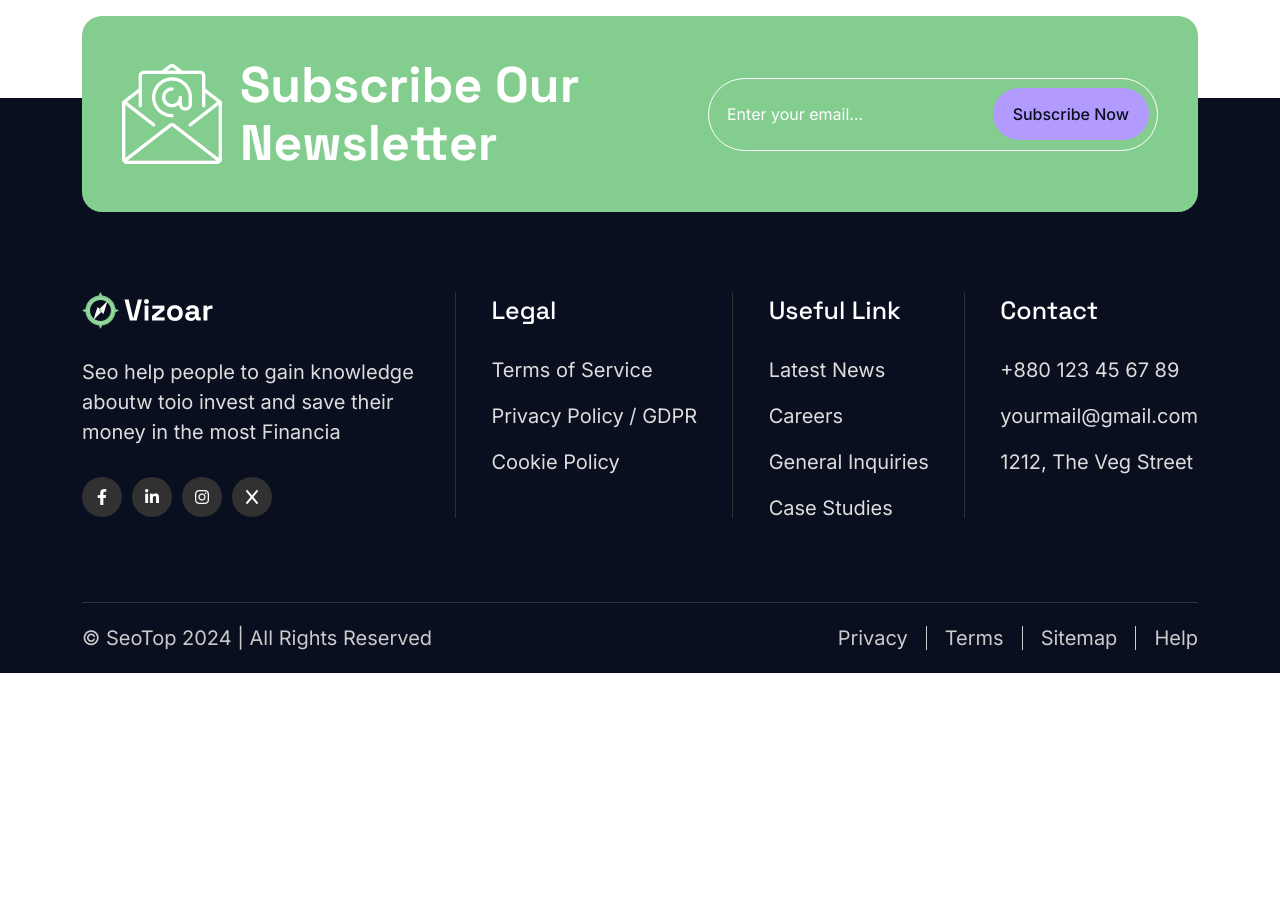
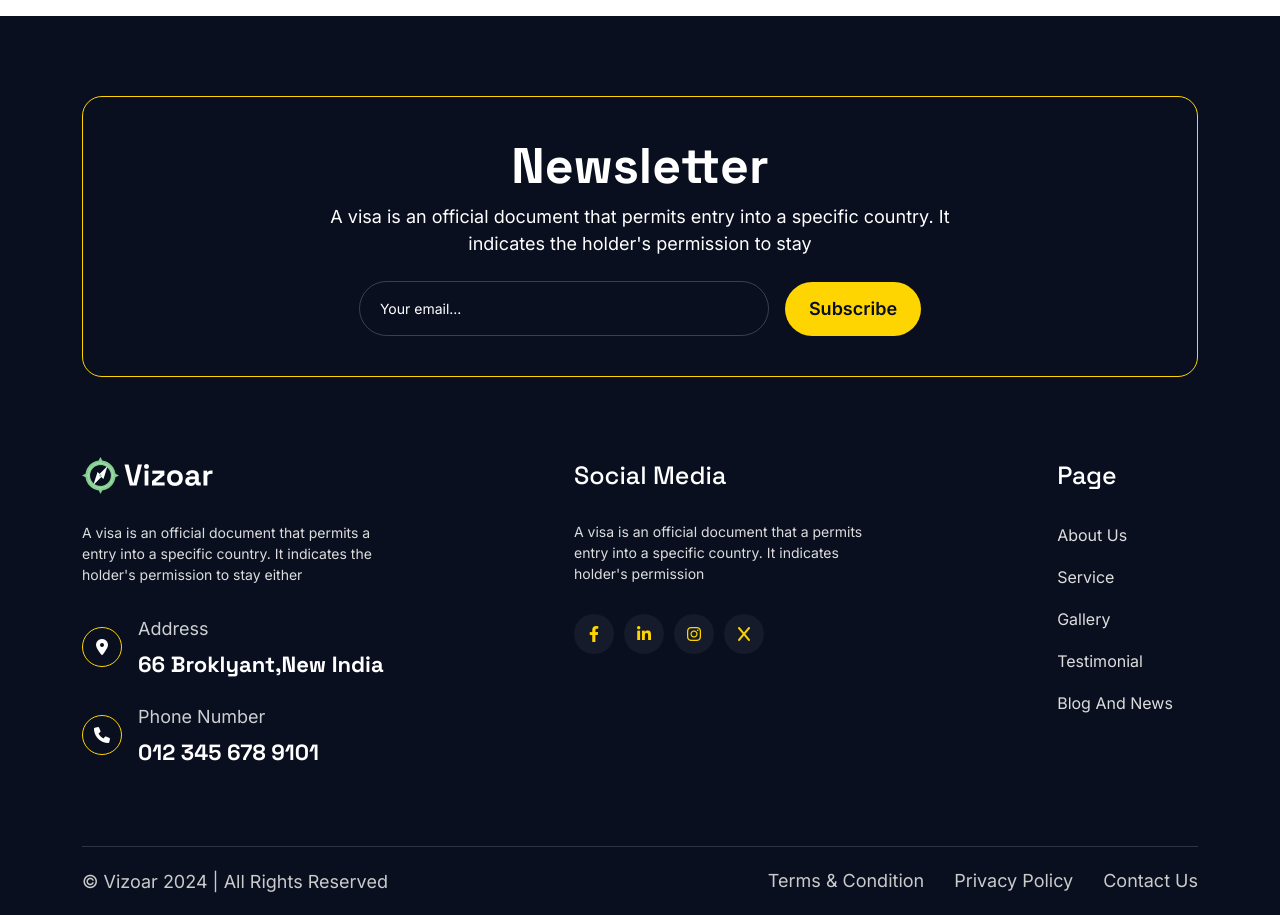
Before and after one commit to abutahirhasan/vizoar, a plain HTML site: page index.html in a window 1280 px wide. Shown: the part 7320-8235 px from the top of the page. Before the commit the page ends 7993 px from the top, so only its background shows below. Drawn offline with Linux system fonts and the light colour scheme; animation ran at ten frames a second.

Commit message:
footer-1-done

```diff
--- a/assets/scss/_footer.scss
+++ b/assets/scss/_footer.scss
@@ -2,12 +2,6 @@
 	padding: 80px 0 80px;
 	position: relative;
 	z-index: 9;
-	display: flex;
-	justify-content: space-between;
-	gap: 30px;
-	.footer-widgets-pragraph {
-		max-width: 338px;
-	}
 	.single-footer-widget {
 		.widget-head {
 			margin-bottom: 28px;
@@ -22,22 +16,22 @@
 		.footer-content {
 			p {
 				margin-bottom: 30px;
-				font-size: 20px;
 				font-weight: 400;
-				line-height: 30px;
+				max-width: 322px;
 			}
 			.social-wrapper {
 				display: flex;
 				gap: 10px;
 				a {
-					background: $pra;
+					background: #151b2a;
 					i {
-						color: $white;
+						color: $p2-clr;
 						transition: all 0.4s;
 					}
 					&:hover {
+						background: $p1-clr;
 						i {
-							color: $p1-clr;
+							color: $white;
 						}
 					}
 				}
@@ -67,11 +61,10 @@
 		.list-area {
 			li {
 				&:not(:last-child) {
-					margin-bottom: 18px;
+					margin-bottom: 14px;
 				}
 				a {
 					color: $pra2;
-					font-size: 20px;
 					font-family: $body-font;
 					display: flex;
 					align-items: center;
@@ -163,22 +156,30 @@
 			}
 		}
 	}
-	@include breakpoint(max-lg) {
-		flex-wrap: wrap;
-		.single-footer-widget {
-			width: calc(96% / 2);
-		}
-		.widgets-line {
-			display: none;
-		}
-	}
 	@include breakpoint(max-md) {
 		padding: 65px 0 65px;
 	}
 	@media screen and (max-width: 540px) {
 		padding-left: 10px;
-		.single-footer-widget {
-			width: calc(100%);
+	}
+}
+.foot-address {
+	.icon {
+		border: 1px solid $p2-clr;
+		width: 40px;
+		height: 40px;
+		min-width: 40px;
+		transition: all 0.4s;
+	}
+	.cont {
+		span {
+			color: $white;
+			opacity: 0.8;
+		}
+	}
+	&:hover {
+		.icon {
+			background: $p2-clr;
 		}
 	}
 }
@@ -193,7 +194,7 @@
 
 		.footer-menu {
 			@include flex;
-			gap: 18px;
+			gap: 30px;
 			.line {
 				width: 1px;
 				height: 24px;
@@ -220,6 +221,13 @@
 				.line {
 					height: 18px;
 				}
+			}
+		}
+		@include breakpoint(max-sm) {
+			.footer-menu {
+				flex-wrap: wrap;
+				gap: 0px 14px;
+				justify-content: center;
 			}
 		}
 	}
@@ -255,7 +263,7 @@
 	@include breakpoint(max-md) {
 		.footer-space {
 			padding: 65px 0 70px !important;
-			.footer-widgets-wrapper{
+			.footer-widgets-wrapper {
 				padding: 0 0;
 			}
 		}
@@ -263,169 +271,56 @@
 }
 
 //Newsletter
-.newsletter-section {
-	z-index: 1;
-	&::before {
-		position: absolute;
-		bottom: 0;
-		left: 0;
-		width: 100%;
-		height: 114px;
-		content: "";
-		background: $black;
-		z-index: -1;
-	}
-	@include breakpoint(max-xl) {
-		&::before {
-			height: 75px;
-		}
-	}
-	@include breakpoint(max-lg) {
-		&::before {
-			height: 55px;
-		}
-	}
-	@include breakpoint(max-md) {
-		&::before {
-			height: 120px;
-		}
-	}
-}
 .newsletter-wrap {
-	background: $p1-clr;
-	padding: 64px 70px;
+	border: 1px solid $p2-clr;
+	padding: 60px 20px;
 	border-radius: 20px;
-	display: flex;
-	align-items: center;
-	justify-content: space-between;
-	.newsletter-content {
-		gap: 40px;
+	.newsletter-inner{
+		max-width: 640px;
+		margin: 0 auto;
 	}
 	form {
 		display: flex;
 		align-items: center;
-		justify-content: space-between;
-		border: 1px solid $white;
-		border-radius: 100px;
-		padding: 8px;
-		width: 550px;
+		justify-content: center;
 		input {
 			width: 100%;
 			height: 55px;
 			border: unset;
 			background: transparent;
 			color: $white;
-			padding-left: 10px;
+			padding: 11px 20px;
+			border: 1px solid rgb(255, 255, 255, 0.2);
+			border-radius: 100px;
+			width: 410px;
+			font-size: 14px;
 		}
 		::placeholder {
 			color: $white;
 		}
 		.subscribe {
 			border-radius: 100px;
-			background: $p3-clr;
+			background: $p2-clr;
 			text-wrap: nowrap;
 			font-size: 18px;
 			font-weight: 600;
-			padding: 16px 20px;
+			padding: 13px 24px;
 			color: $black;
+			transition: all 0.4s;
+			&:hover{
+				background: $p1-clr;
+			}
+		}
+		@include breakpoint(max-sm){
+			flex-wrap: wrap;
+			justify-content: center;
 		}
 	}
-	@include breakpoint(max-xxl) {
-		padding: 40px 40px;
-		.newsletter-content {
-			gap: 18px;
-		}
-		form {
-			display: flex;
-			align-items: center;
-			justify-content: space-between;
-			border: 1px solid $white;
-			border-radius: 100px;
-			padding: 8px;
-			width: 450px;
-			.subscribe {
-				font-size: 16px;
-				font-weight: 500;
-				padding: 12px 20px;
-			}
-		}
+	@include breakpoint(max-xxl){
+		padding: 40px 20px;
 	}
-	@include breakpoint(max-xl) {
-		padding: 40px 40px;
-		.newsletter-content {
-			gap: 18px;
-			img {
-				width: 65px;
-			}
-			h2 {
-				font-size: 32px;
-			}
-		}
-		form {
-			display: flex;
-			align-items: center;
-			justify-content: space-between;
-			border: 1px solid $white;
-			border-radius: 100px;
-			padding: 8px;
-			width: 450px;
-			.subscribe {
-				font-size: 16px;
-				font-weight: 500;
-				padding: 12px 20px;
-			}
-		}
-	}
-	@include breakpoint(max-lg) {
-		padding: 24px 20px;
-		.newsletter-content {
-			gap: 14px;
-			img {
-				width: 50px;
-			}
-			h2 {
-				font-size: 24px;
-			}
-		}
-		form {
-			padding: 4px;
-			width: 350px;
-			.subscribe {
-				font-weight: 500;
-			}
-		}
-	}
-	@include breakpoint(max-md) {
-		padding: 24px 20px;
-		flex-wrap: wrap;
-		justify-content: center;
-		.newsletter-content {
-			flex-wrap: wrap;
-			display: grid !important;
-			justify-content: center;
-			gap: 14px;
-			margin-bottom: 18px;
-			img {
-				width: 50px;
-				margin: 0 auto;
-			}
-			h2 {
-				font-size: 24px;
-				text-align: center;
-			}
-		}
-		form {
-			padding: 4px;
-			width: 350px;
-			input {
-				font-size: 14px;
-			}
-			.subscribe {
-				font-weight: 500;
-				font-size: 12px;
-				padding: 6px 14px;
-			}
-		}
+	@include breakpoint(max-xl){
+		padding: 30px 20px;
 	}
 }
 //Newsletter
--- a/index.html
+++ b/index.html
@@ -982,26 +982,27 @@
         </div>
     </section>
 
-    <!--<< Newsletter Section Start >>-->
-    <div class="newsletter-section position-relative fix">
+    <!--<< Footer Section Start >>-->
+    <footer class="footer-section blackbg fix pt-80">
         <div class="container">
             <div class="newsletter-wrap">
-                <div class="newsletter-content d-flex align-items-center wow fadeInLeft">
-                    <img src="assets/img/icon/email-icon.png" alt="img">
-                    <h2 class="white">Subscribe Our <br> Newsletter</h2>
+                <div class="newsletter-inner text-center">
+                    <div class="mb-4">
+                        <h2 class="white mb-2">Newsletter</h2>
+                        <p class="white fs-six">
+                            A visa is an official document that permits entry into a specific country. It indicates the holder's permission to
+                            stay
+                        </p>
                     </div>
-                <form action="#" class="wow fadeInDown">
-                    <input type="email" placeholder="Enter your email...">
-                    <button type="button" class="subscribe">Subscribe Now</button>
+                    <form action="#" class="wow fadeInDown gap-xxl-4 gap-xl-3 gap-lg-2 gap-1">
+                        <input type="email" placeholder="Your email...">
+                        <button type="button" class="subscribe">Subscribe</button>
                     </form>
                 </div>
             </div>
-    </div>
-
-    <!--<< Footer Section Start >>-->
-    <footer class="footer-section blackbg fix">
-        <div class="container">
             <div class="footer-widgets-wrapper">
+                <div class="row g-lg-4 g-5 justify-content-between">
+                    <div class="col-lg-4 col-md-6 col-sm-6">
                         <div class="single-footer-widget footer-widgets-pragraph wow fadeInUp" data-wow-delay="0.4s">
                             <div class="widget-head">
                                 <a href="index.html">
@@ -1009,9 +1010,53 @@
                                 </a>
                             </div>
                             <div class="footer-content">
-                        <p class="pra2">
-                            Seo help people to gain knowledge aboutw toio invest and save their money in the most
-                            Financia
+                                <p class="pra2 fs-eight">
+                                    A visa is an official document that permits a entry into a specific country. It
+                                    indicates
+                                    the holder's permission to
+                                    stay either
+                                </p>
+                                <div class="foot-address d-flex align-items-center gap-3 mb-xl-4 mb-3">
+                                    <div class="icon d-center rounded-circle">
+                                        <i class="fa-solid fa-location-dot white"></i>
+                                    </div>
+                                    <div class="cont">
+                                        <span class="fs-six white d-block mb-xl-2 mb-1">
+                                            Address
+                                        </span>
+                                        <h4 class="white">
+                                            <a href="#" class="white">66 Broklyant,New India</a>
+                                        </h4>
+                                    </div>
+                                </div>
+                                <div class="foot-address d-flex align-items-center gap-3">
+                                    <div class="icon d-center rounded-circle">
+                                        <i class="fa-solid fa-phone white"></i>
+                                    </div>
+                                    <div class="cont">
+                                        <span class="fs-six white d-block mb-xl-2 mb-1">
+                                            Phone Number
+                                        </span>
+                                        <h4 class="white">
+                                            <a href="#" class="white">012 345 678 9101</a>
+                                        </h4>
+                                    </div>
+                                </div>
+                            </div>
+                        </div>
+                    </div>
+                    <div class="col-lg-4 col-md-6 col-sm-6">
+                        <div class="single-footer-widget d-flex justify-content-lg-center footer-widgets-pragraph wow fadeInUp"
+                            data-wow-delay="0.4s">
+                            <div class="boxes">
+                                <div class="widget-head">
+                                    <h3>Social Media</h3>
+                                </div>
+                                <div class="footer-content">
+                                    <p class="pra2 fs-eight">
+                                        A visa is an official document that a permits entry into a specific country. It
+                                        indicates
+                                        holder's permission
                                     </p>
                                     <div class="social-wrapper d-flex align-items-center">
                                         <a href="#" class=" black"><i class="fab fa-facebook-f"></i></a>
@@ -1021,67 +1066,45 @@
                                     </div>
                                 </div>
                             </div>
-                <div class="widgets-line"></div>
-                <div class="single-footer-widget wow fadeInUp" data-wow-delay="0.5s">
+                        </div>
+                    </div>
+                    <div class="col-lg-2 col-md-6 col-sm-6">
+                        <div class="single-footer-widget d-flex justify-content-lg-center wow fadeInUp"
+                            data-wow-delay="0.5s">
+                            <div class="boxes">
                                 <div class="widget-head">
-                        <h3>Legal</h3>
+                                    <h3>Page</h3>
                                 </div>
                                 <ul class="list-area">
                                     <li>
                                         <a href="#">
-                                Terms of Service
+                                            About Us
                                         </a>
                                     </li>
                                     <li>
                                         <a href="#">
-                                Privacy Policy / GDPR
+                                            Service
                                         </a>
                                     </li>
                                     <li>
                                         <a href="#">
-                                Cookie Policy
+                                            Gallery
+                                        </a>
+                                    </li>
+                                    <li>
+                                        <a href="#">
+                                            Testimonial
+                                        </a>
+                                    </li>
+                                    <li>
+                                        <a href="#">
+                                            Blog And News
                                         </a>
                                     </li>
                                 </ul>
                             </div>
-                <div class="widgets-line"></div>
-                <div class="single-footer-widget style-margin wow fadeInUp" data-wow-delay="0.6s">
-                    <div class="widget-head">
-                        <h3>Useful Link</h3>
                         </div>
-                    <ul class="list-area">
-                        <li>
-                            <a href="blog.html">
-                                Latest News
-                            </a>
-                        </li>
-                        <li>
-                            <a href="contact.html">
-                                Careers
-                            </a>
-                        </li>
-                        <li>
-                            <a href="pricing.html">
-                                General Inquiries
-                            </a>
-                        </li>
-                        <li>
-                            <a href="blog-details.html">
-                                Case Studies
-                            </a>
-                        </li>
-                    </ul>
                     </div>
-                <div class="widgets-line"></div>
-                <div class="single-footer-widget style-margin wow fadeInUp" data-wow-delay="0.7s">
-                    <div class="widget-head">
-                        <h3 class="text-white">Contact</h3>
-                    </div>
-                    <ul class="footer-info">
-                        <li><a href="#">+880 123 45 67 89</a></li>
-                        <li><a href="#">yourmail@gmail.com</a></li>
-                        <li>1212, The Veg Street</li>
-                    </ul>
                 </div>
             </div>
         </div>
@@ -1089,31 +1112,23 @@
             <div class="container">
                 <div
                     class="footer-wrapper d-flex flex-md-nowrap flex-wrap gap-2 align-items-center justify-content-md-between justify-content-center text-md-start text-center">
-                    <p class="cmn-white wow fadeInLeft body-font fs-five" data-wow-delay=".3s">
-                        &copy; SeoTop 2024 | All Rights Reserved
+                    <p class="cmn-white wow fadeInLeft body-font fs-six" data-wow-delay=".3s">
+                        &copy; Vizoar 2024 | All Rights Reserved
                     </p>
                     <ul class="footer-menu wow fadeInRight" data-wow-delay=".5s">
                         <li>
-                            <a href="contact.html" class="fs-five body-font cmn-white">
-                                Privacy
+                            <a href="contact.html" class="fs-six body-font cmn-white">
+                                Terms & Condition
                             </a>
                         </li>
-                        <li class="line"></li>
                         <li>
-                            <a href="contact.html" class="fs-five body-font cmn-white">
-                                Terms
+                            <a href="contact.html" class="fs-six body-font cmn-white">
+                                Privacy Policy
                             </a>
                         </li>
-                        <li class="line"></li>
                         <li>
-                            <a href="contact.html" class="fs-five body-font cmn-white">
-                                Sitemap
-                            </a>
-                        </li>
-                        <li class="line"></li>
-                        <li>
-                            <a href="contact.html" class="fs-five body-font cmn-white">
-                                Help
+                            <a href="contact.html" class="fs-six body-font cmn-white">
+                                Contact Us
                             </a>
                         </li>
                     </ul>
```
Also changed, not shown: assets/css/main.css, 1 other file. Lines whose indentation alone changed are shown as unchanged.
